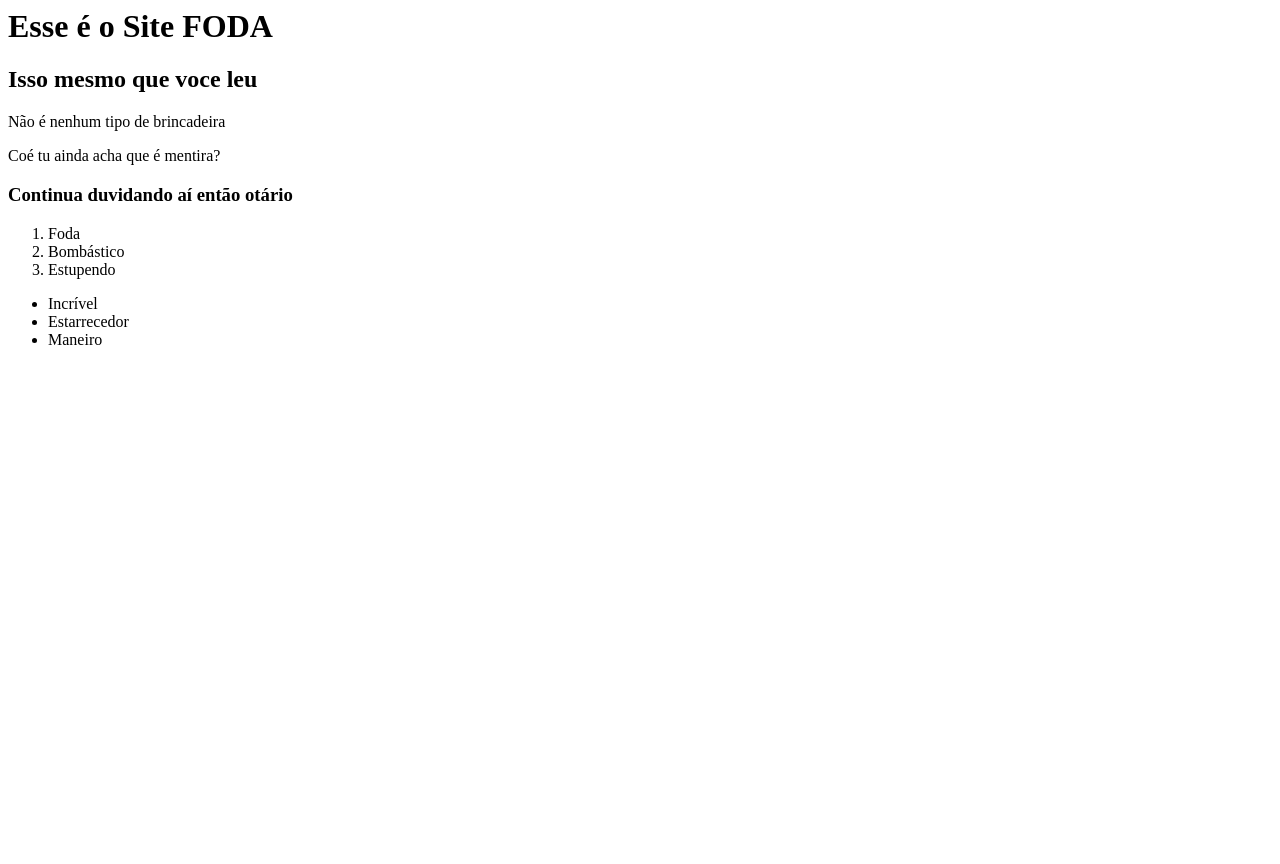
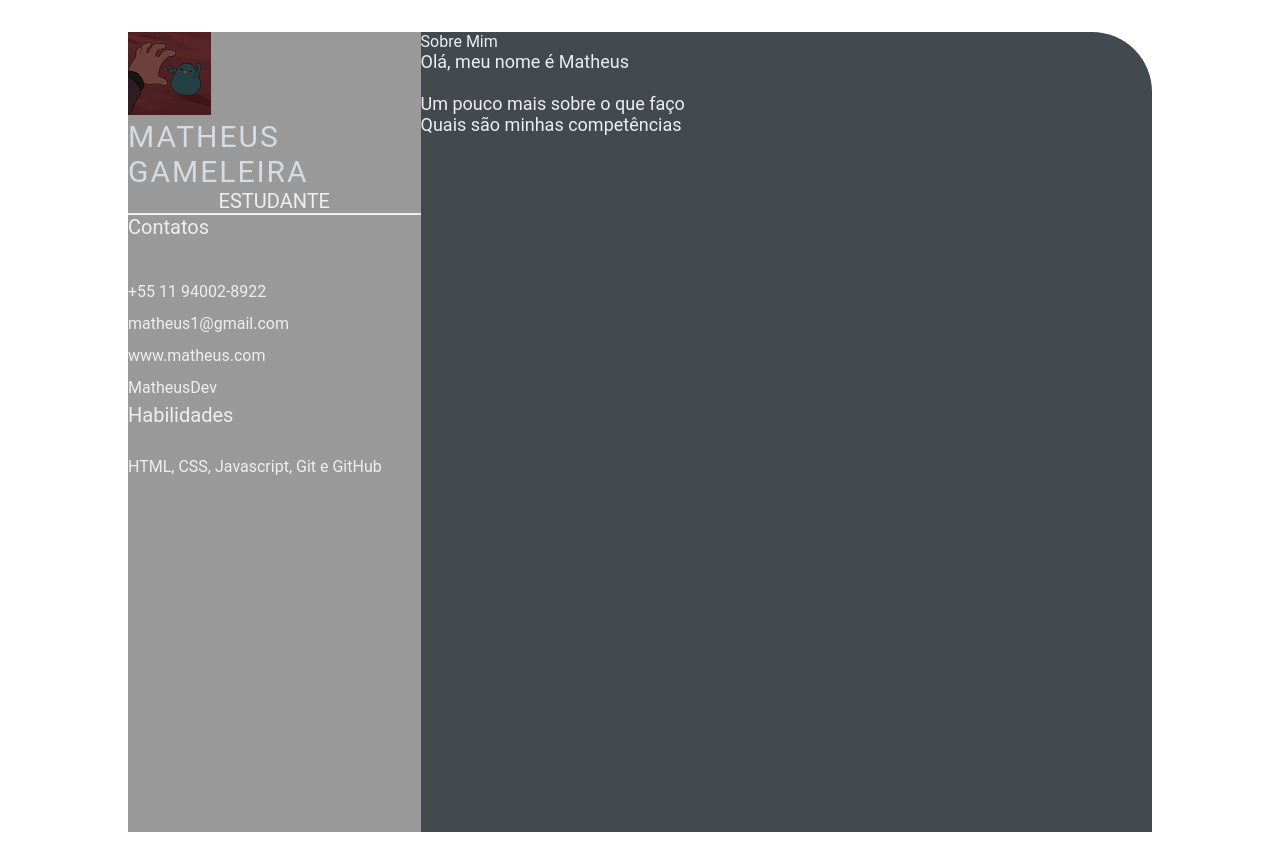
Before and after one commit to MatG31/primeiroProjeto.git.io, a plain HTML site: page index.html in a window 1280 px wide. Before the commit the page ends 800 px from the top, so only its background shows below. Drawn offline with Linux system fonts and the light colour scheme.

Commit message:
feature: add style.css (#2)

```diff
--- a/index.html
+++ b/index.html
@@ -1,24 +1,55 @@
-<html>
-    <head>
-        <title>
-            Site Foda
-        </title>
-    </head>
-    <body>
-        <h1> Esse é o Site FODA </h1>
-        <h2> Isso mesmo que voce leu</h2>
-        <p> Não é nenhum tipo de brincadeira </p>
-        <p2> Coé tu ainda acha que é mentira? </p2>
-        <h3> Continua duvidando aí então otário </h3>
-    </body>
-    <ol>
-        <li> Foda </li>
-        <li> Bombástico </li>
-        <li> Estupendo </li>
-    </ol>
-    <ul>
-        <li> Incrível </li>
-        <li> Estarrecedor </li>
-        <li> Maneiro </li>
-    </ul>
+<!DOCTYPE html>
+<html lang="en">
+<head>
+    <meta charset="UTF-8">
+    <meta http-equiv="X-UA-Compatible" content="IE=edge">
+    <meta name="viewport" content="width=device-width, initial-scale=1.0">
+    <title>Matheus Gameleira</title>
+
+    <link rel = "stylesheet" href="style.css">
+
+</head>
+<body>
+    <main class = "resume-contents">
+        <section class = "left-section">
+            <section class = "left-section-content">
+                <div class = "profile">
+                    <img class = "profile-pic" src = "img/unnamed.jpg" alt = "Profile Pic">
+                    <p class = "name"> Matheus Gameleira </p>
+                    <p class = "profession"> Estudante </p>
+                </div>
+                <div class = "contact-info">
+                    <p class = "left-title"> Contatos </p>
+                    <ul>
+                        <li>
+                            <li class = "fa fa-phone">+55 11 94002-8922</li>
+                            <li class = "fa fa-envelope">matheus1@gmail.com</li>
+                            <li class = "fa fa-globe">www.matheus.com</li>
+                            <li class = "fa fa-git">MatheusDev</li>
+                        </li>
+                    </ul>
+                </div>
+                <div class = "skills">
+                    <p class = "left-title"> Habilidades </p>
+                    <ul>
+                        <li><p>HTML, CSS, Javascript, Git e GitHub</p></li>
+                    </ul>
+                </div>
+            </section>
+            </section>
+            <section class = "right-section">
+                <div class = "right-section-content">
+                    <section class = "about gap">
+                        <div class = "right-title"> Sobre Mim </div>
+                        <p class = "about-me-contents">
+                            Olá, meu nome é Matheus <br>
+                            <br> Um pouco mais sobre o que faço
+                            <br> Quais são minhas competências
+                        </p>
+                    </section>
+                </div>
+            </section>
+        </section>
+    </main>
+</body>
 </html>
--- /dev/null
+++ b/style.css
@@ -0,0 +1,103 @@
+* {
+    margin: 0;
+    padding: 0;
+    box-sizing: border-box;
+    list-style: none;
+    font-family: 'Roboto', sans-serif;
+}
+
+.resume-contents {
+    min-height: 100vh;
+    width: 80%;
+    margin: 2rem auto;
+    display: grid;
+    grid-template-columns: repeat(7, 1fr);
+}
+
+.left-section {
+    grid-column: span 2;
+    height: 100%;
+    background-color: #999999;
+}
+
+.right-section {
+    grid-column: span 5;
+    height: 100%;
+    background-color: #424a50;
+    border-radius: 0px 60px 0px 0px;
+}
+
+.left-section-contents{
+    padding: 2rem 2rem;
+}
+
+.profile {
+    width: 100%;
+    border-bottom: 2px solid #eeeeee;
+}
+
+.profile .profile-image {
+    width: 100%;
+    border-radius: 100%;
+}
+
+.name {
+    color: #D6DBDF;
+    font-size: 30px;
+    letter-spacing: 2px;
+    text-transform: uppercase;
+}
+
+.profession {
+    color: #eeeeee;
+    font-size: 20px;
+    text-transform: uppercase;
+    text-align: center;
+}
+
+/* .contact-info { border-bottom: 2px solid #1B2631; } */
+.left-title {
+    color: #eeeeee;
+    font-size: 20px;
+}
+
+.contact-info ul {
+    padding-top: 1.5rem;
+}
+
+.contact-info ul li,
+.references ul li {
+    padding: .4rem 0;
+    color: #eeeeee;
+}
+
+.contact-info ul li i,
+.references ul li i {
+    padding-right: 1rem;
+    font-size: 18px;
+    color: #eeeeee;
+}
+
+.skills ul {
+    padding-top: 1.5rem;
+}
+.skills ul li p {
+    padding: .4rem 0;
+    color: #eeeeee;
+}
+
+.right-section-contents {
+    padding: 2rem 2rem;
+}
+
+.right-title {
+    color: #eeeeee;
+}
+
+.gap {
+    padding-bottom: 2rem;
+}
+.about-me-contents {
+    font-size: 18px;
+    color: #eeeeee;
+}
```
Also changed, not shown: img/unnamed.jpg (added).
